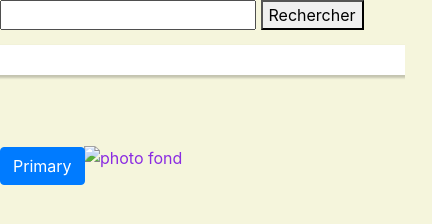
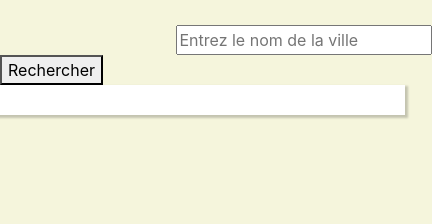
Before and after one commit to AinsOowl/meteo, a website: page index.html in a window 390 px wide. Shown: the whole page, 432 px wide, since content can reach past the window. Drawn offline with nearby package versions, Linux system fonts and the light colour scheme; no server answers.

Commit message:
timfinall

```diff
--- a/index.html
+++ b/index.html
@@ -13,20 +13,19 @@
 
 
      <div id="conteneur">
-        <input type="text" id="ville" name="Ville">
+        <input type="text" class="villea" id="ville"  name="Ville" placeholder="Entrez le nom de la ville">
         <button id="go">Rechercher</button>
         <div class="row">
         <p id="auj" class="ajd col-md-3 offset-md-1 "></p>
         <div class="reste col-md-6 ">
-          <img id="imgfond" class="imgfond" src="" alt="photo fond">
-          <div id="jour2"></div>
+<!--           <img id="imgfond" class="imgfond" src="" alt="photo fond">
+ -->          <div id="jour2"></div>
           <div id="jour3"></div>
           <div id="jour4"></div>
           <div id="jour5"></div>
       </div>
     </div>
   </div><!--fin row-->
-  <button type="button" class="btn btn-primary">Primary</button>
 <script src="js/jquery-3.6.0.min.js"></script>
 <script src="js/scripts.js"></script>
 </body>
--- a/scss/style.scss
+++ b/scss/style.scss
@@ -37,10 +37,10 @@ body{
     max-height: 100%;
 }
 
-.row{
-   margin-top: 15px;
+/* .row{
+   margin-top: 10px;
 }
-.joursui
+ */.joursui
 {
     background-color: #ffffff;
     padding:15px;
@@ -48,7 +48,7 @@ body{
     margin: 10px;
 }
 .ajd h1{
-    font-size: 3vw;
+    font-size: 2vw;
     color: black;
 }
 .ajd h2{
@@ -56,7 +56,7 @@ body{
     color: black;
 }
 .ajd p{
-    font-size: 1vw;
+    font-size: 15px;
     color: black;
 }
 .joursui h1{
@@ -108,4 +108,15 @@ body{
         font-size: 2vw;
         color: black;
     }
+    .villea{
+        margin-left:0%;
+        margin-top: 25px;
+    }
 }
+#icon1{
+    width: 50%;
+}
+.villea{
+    margin-left:45%;
+    margin-top: 25px;
+}
```
Also changed, not shown: css/style.css.
